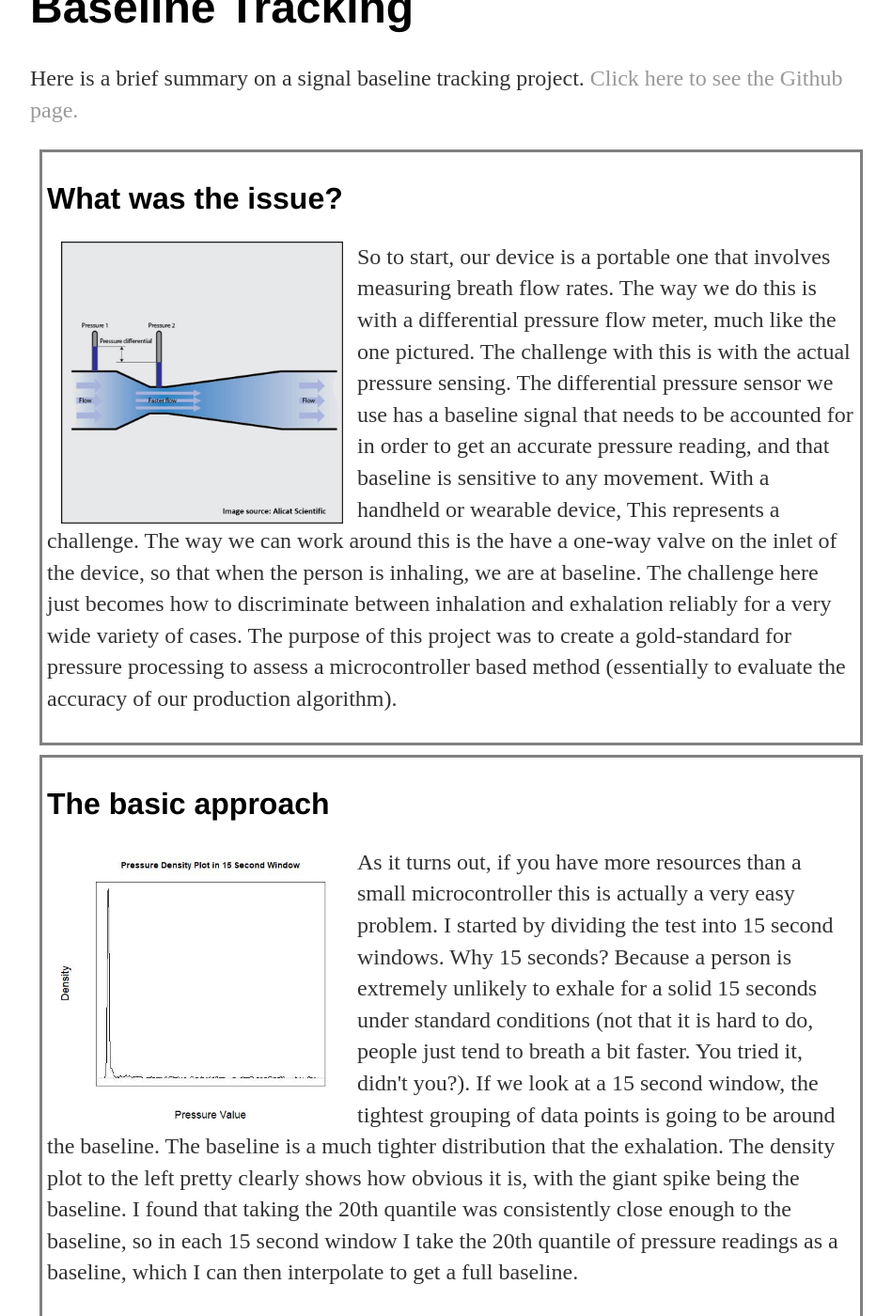
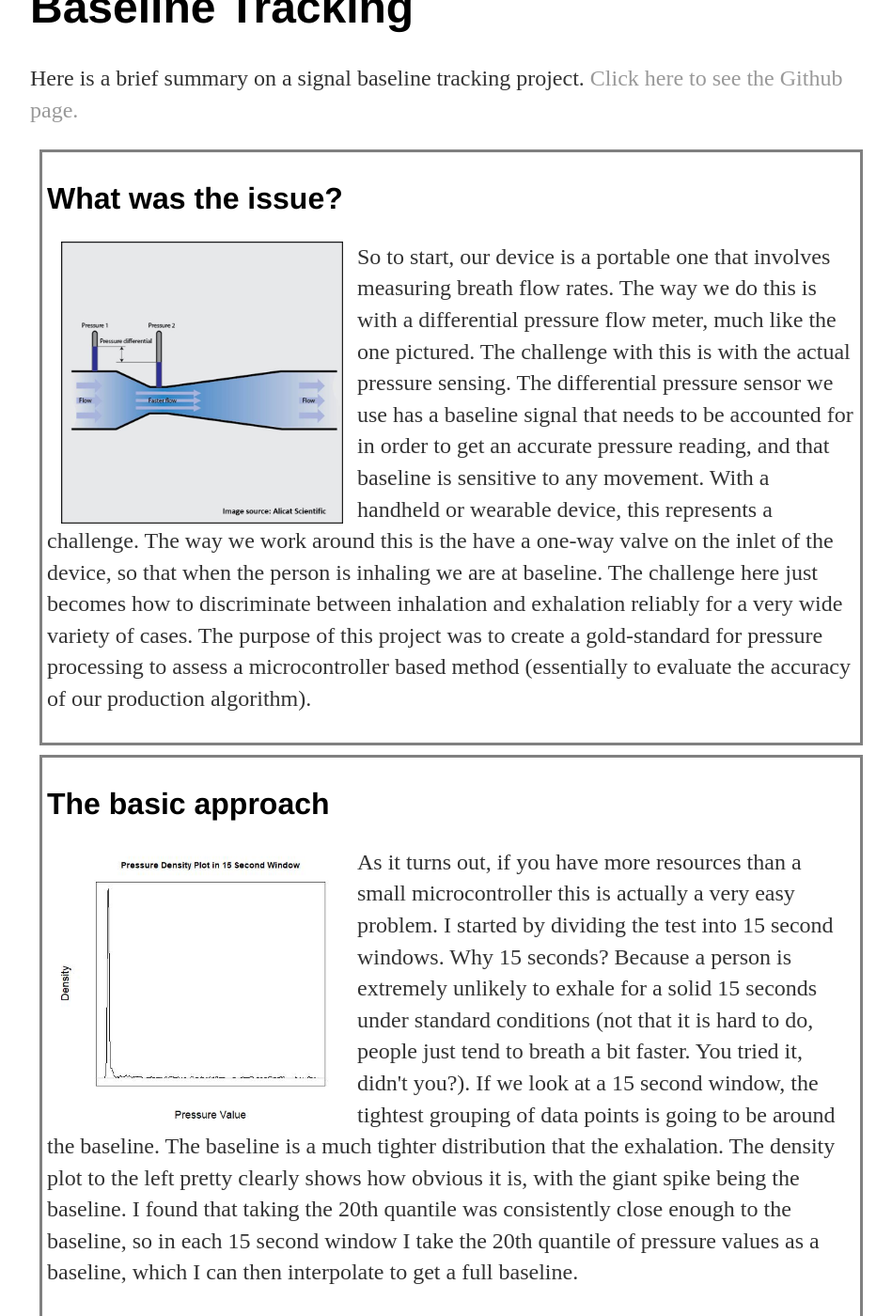
Before and after one commit to dbridgem/dbridgem.github.io, a Jekyll site: the page built from projects/baseline_tracking/index.html, in a window 1280 px wide and 1400 px high, scrolled down 249 px. Shown: the whole window at 94% size, without its empty margins (160-1109 px from the left). Built offline with Jekyll 4.4.1, drawn with Linux system fonts in a browser that asks for light colours; some of the changed text lies outside the part shown.

Commit message:
Update index.html

```diff
--- a/projects/baseline_tracking/index.html
+++ b/projects/baseline_tracking/index.html
@@ -18,8 +18,8 @@
 		a differential pressure flow meter, much like the one pictured. The challenge with this is with the actual pressure
 		sensing. The differential pressure sensor we use has a baseline signal that needs to be accounted for in order to
 		get an accurate pressure reading, and that baseline is sensitive to any movement. With a handheld or wearable device,
-		This represents a challenge. The way we can work around this is the have a one-way valve on the inlet of the device, so
-		that when the person is inhaling, we are at baseline. The challenge here just becomes how to discriminate between inhalation
+		this represents a challenge. The way we work around this is the have a one-way valve on the inlet of the device, so
+		that when the person is inhaling we are at baseline. The challenge here just becomes how to discriminate between inhalation
 		and exhalation reliably for a very wide variety of cases. The purpose of this project was to create a gold-standard for
 		pressure processing to assess a microcontroller based method (essentially to evaluate the accuracy of our production algorithm).
 	</p>
@@ -36,7 +36,7 @@
 		you?). If we look at a 15 second window, the tightest grouping of data points is going to be around the baseline. The baseline
 		is a much tighter distribution that the exhalation. The density plot to the left pretty clearly shows how obvious it is, with
 		the giant spike being the baseline. I found that taking the 20th quantile was consistently close enough to the baseline, so in
-		each 15 second window I take the 20th quantile of pressure readings as a baseline, which I can then interpolate to get a full
+		each 15 second window I take the 20th quantile of pressure values as a baseline, which I can then interpolate to get a full
 		baseline.
 	</p>
 </div>
@@ -47,9 +47,9 @@
 		Result
 	</h2>
 	<p><img style = "padding: 0 15px; float: left;" img src = "Flowcomp.jpg" alt ="Flowcomp" height = 300 width = 300/>
-		When we compared this method to the production microcontroller codes, we found which of the parameter sets on the
-		microcontroller best fit agreed with this reference. The plot to the left is a comparison between the two methods.
+		When we compared this method to the production microcontroller codes, we were easily able to assess which parameter
+		set on the microcontroller best fit agreed with this reference. The plot to the left is a comparison between the two methods.
 		Although the precision could be improved by various methods, this was enough of a reference to guide the decision
-		on what paramters to use.
+		on what paramters to use and move on to a more comprehensive validation.
 	</p>
 </div>
```
